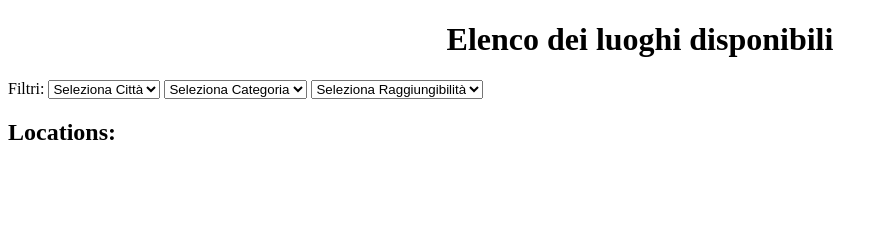
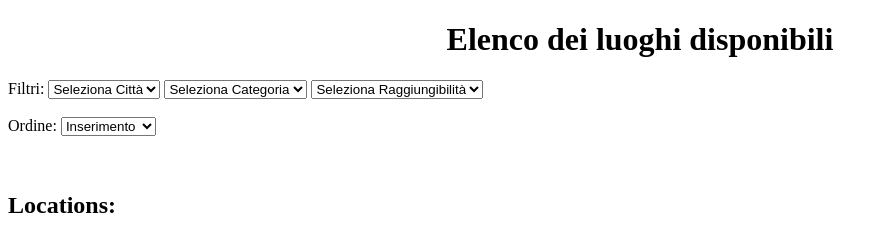
Before and after one commit to robyconlay-uni/Photo-Amoenus, a website: page static/searchlocation.html in a window 1280 px wide. Shown: the whole page, without its empty margins (0-888 px from the left). Drawn offline with Linux system fonts and the light colour scheme; no server answers.

Commit message:
Ordinamento locations

```diff
--- a/static/script.js
+++ b/static/script.js
@@ -117,18 +117,24 @@ function registration() {
 function loadLocations() {
     var url ='../locations?';
 
+    //FILTRI E ORDINAMENTO messi come parametri nel URL
+    var order = document.getElementById("ordine").value;
     var category = document.getElementById("categoria").value;
     var city = document.getElementById("citta").value;
     var raggiungibilita = document.getElementById("raggiung").value;
+    if(order != "null"){
+        url = url + "order=" + order;
+    }
     if(category != "null"){
+        if(order != "null"){ url = url + "&";}
         url = url + "category=" + category;
     }
     if(city!= "null"){
-        if(category != "null"){ url = url + "&";}
+        if(order != "null" || category != "null"){ url = url + "&";}
         url = url + "city=" + city;
     }
     if(raggiungibilita != "null"){
-        if(category!= "null" || city!= "null"){ url = url + "&";}
+        if(order != "null" || category!= "null" || city!= "null"){ url = url + "&";}
         url = url + "raggiungibilita=" + raggiungibilita;
     }
     console.log(url);
--- a/static/searchlocation.html
+++ b/static/searchlocation.html
@@ -52,7 +52,18 @@
                 <option value="Mezzi pubblici">Mezzi pubblici</option>
             </select>
         </div>
-
+        <br>
+        <div>
+            <label for="ordine" style="text-align: center">Ordine:</label>
+            <select name="ordine" id="ordine" onchange="loadLocations()">
+                <option value=null selected>Inserimento</option>
+                <option value="name">A-Z</option>
+                <option value="-name">Z-A</option>
+                <option value="-date">Più Recente</option>
+                <option value="date">Più Vecchio</option>
+            </select>
+        </div>
+        <br><br>
         <h2>Locations:</h2>
         <div id="locations"></div>
 
```
Also changed, not shown: lib/locations.js.
